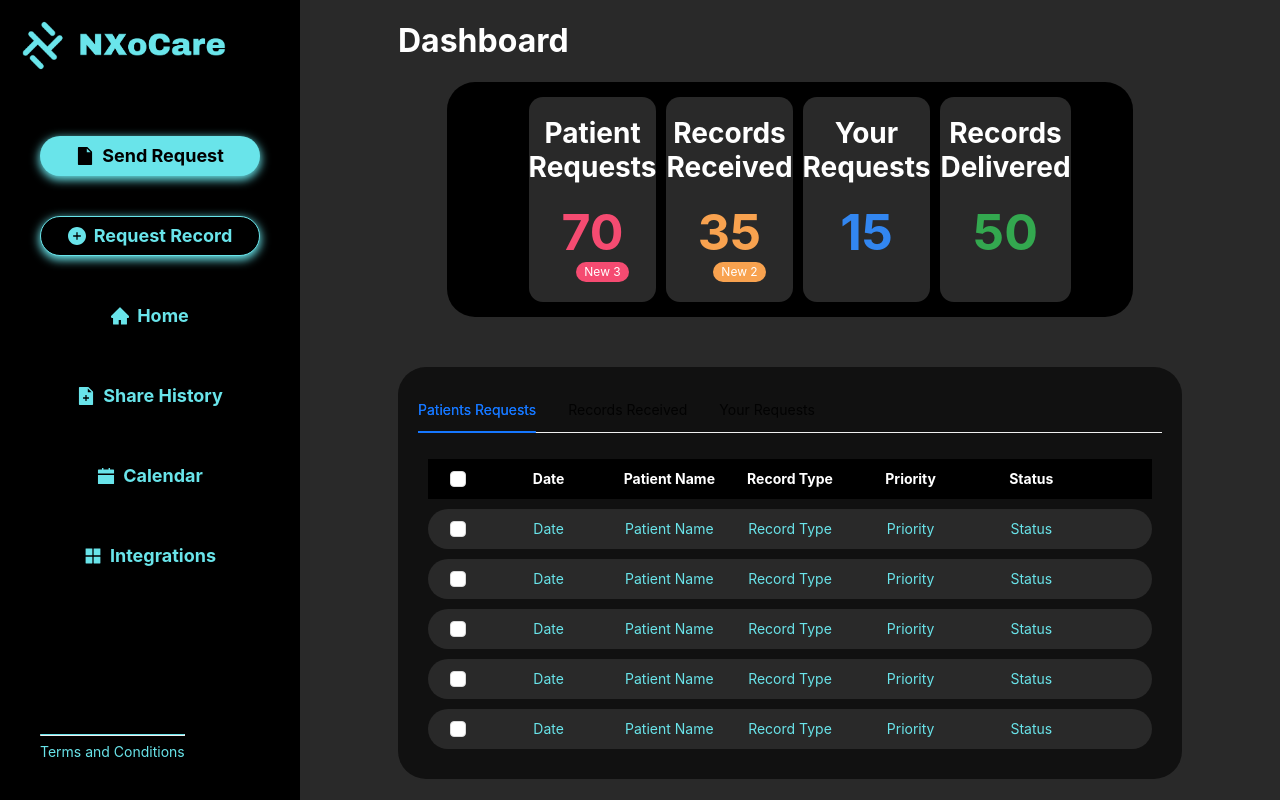
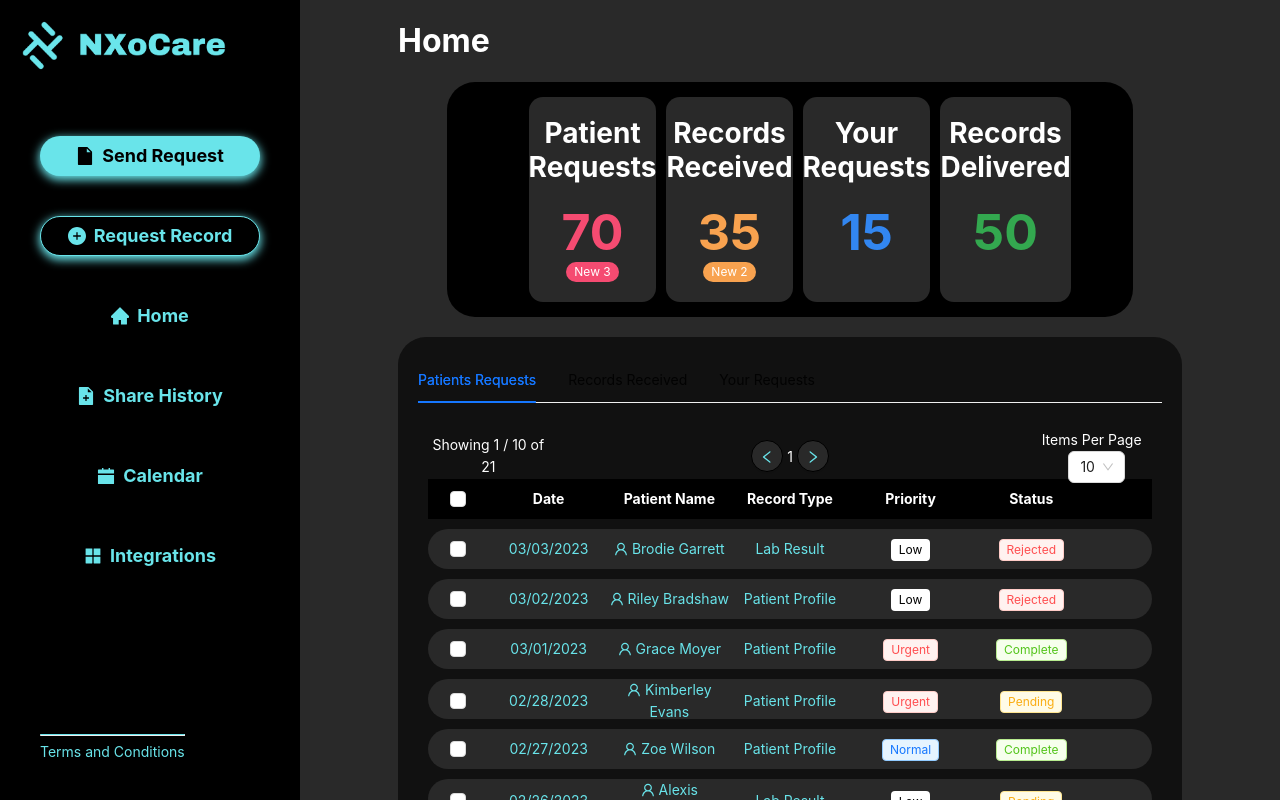
Before and after one commit to CccrizzZ/nxo-provider-app, a React (Create React App) app: page / in a window 1280 px wide. Built offline with nearby package versions, Linux system fonts and the light colour scheme.

Commit message:
added basic paging

```diff
--- a/src/Types/PatientRequest.ts
+++ b/src/Types/PatientRequest.ts
@@ -2,8 +2,8 @@ type PatientRequest = {
   date: string,
   patientName: string,
   patientId: string,
-  recordType: string,
-  priority: string,
+  recordType: 'patientProfile' | 'labResult' | 'doctorsNote',
+  priority: 'emergency' | 'medium' | 'low',
   status: 'pending' | 'complete' | 'rejected',
 }
 
--- a/src/components/Home.tsx
+++ b/src/components/Home.tsx
@@ -2,20 +2,19 @@ import React, { useState } from 'react'
 import '../styles/Home.css'
 import {
   Badge,
-  Card,
   Tabs,
-  Col,
-  Row,
-  Checkbox
-} from 'antd';
-import type { TabsProps } from 'antd';
-import PatientRequest from '../Types/PatientRequest';
-import nxoStyle from '../styles/nxo-styles';
+} from 'antd'
+import type { TabsProps } from 'antd'
+import PatientRequest from '../Types/PatientRequest'
+import PatientRequests from './PatientRequests'
+import nxoStyle from '../styles/nxo-styles'
 
 const homeStyle: React.CSSProperties = {
   backgroundColor: '#292929',
   color: '#FFFFFF',
-  height: '100vh'
+  height: '100vh',
+  overflowY: 'scroll',
+  paddingBottom: '20px'
 }
 
 const headerStyle: React.CSSProperties = {
@@ -38,7 +37,7 @@ const recordBoxStyle: React.CSSProperties = {
   margin: 'auto',
   width: '80%',
   padding: '20px',
-  marginTop: '50px'
+  marginTop: '20px',
 }
 
 const navBarStyle: React.CSSProperties = {
@@ -49,65 +48,177 @@ const navBarStyle: React.CSSProperties = {
 
 const mockPatientRequestArray: PatientRequest[] = [
   {
-    date: 'mm/dd/yyyy',
+    date: '03/03/2023',
     patientId: '1',
-    patientName: 'John Doe',
-    recordType: 'Medical',
-    priority: 'urgent',
+    patientName: 'Brodie Garrett',
+    recordType: 'labResult',
+    priority: 'low',
+    status: 'rejected'
+  },
+  {
+    date: '03/02/2023',
+    patientId: '2',
+    patientName: 'Riley Bradshaw',
+    recordType: 'patientProfile',
+    priority: 'low',
+    status: 'rejected'
+  },
+  {
+    date: '03/01/2023',
+    patientId: '3',
+    patientName: 'Grace Moyer',
+    recordType: 'patientProfile',
+    priority: 'emergency',
+    status: 'complete'
+  },
+  {
+    date: '02/28/2023',
+    patientId: '4',
+    patientName: 'Kimberley Evans',
+    recordType: 'patientProfile',
+    priority: 'emergency',
     status: 'pending'
   },
   {
-    date: 'mm/dd/yyyy',
-    patientId: '1',
-    patientName: 'John Doe',
-    recordType: 'Medical',
-    priority: 'urgent',
+    date: '02/27/2023',
+    patientId: '5',
+    patientName: 'Zoe Wilson',
+    recordType: 'patientProfile',
+    priority: 'medium',
+    status: 'complete'
+  },
+  {
+    date: '02/26/2023',
+    patientId: '6',
+    patientName: 'Alexis Mclaughlin',
+    recordType: 'labResult',
+    priority: 'low',
     status: 'pending'
   },
   {
-    date: 'mm/dd/yyyy',
-    patientId: '1',
-    patientName: 'John Doe',
-    recordType: 'Medical',
-    priority: 'urgent',
+    date: '02/25/2023',
+    patientId: '7',
+    patientName: 'Marilyn Stuart',
+    recordType: 'doctorsNote',
+    priority: 'medium',
     status: 'pending'
   },
   {
-    date: 'mm/dd/yyyy',
-    patientId: '1',
-    patientName: 'John Doe',
-    recordType: 'Medical',
-    priority: 'urgent',
+    date: '02/24/2023',
+    patientId: '8',
+    patientName: 'Jeffrey Sutherland',
+    recordType: 'labResult',
+    priority: 'low',
     status: 'pending'
   },
   {
-    date: 'mm/dd/yyyy',
-    patientId: '1',
-    patientName: 'John Doe',
-    recordType: 'Medical',
-    priority: 'urgent',
+    date: '02/23/2023',
+    patientId: '9',
+    patientName: 'Asiya Johnson',
+    recordType: 'doctorsNote',
+    priority: 'medium',
     status: 'pending'
   },
   {
-    date: 'mm/dd/yyyy',
-    patientId: '1',
-    patientName: 'John Doe',
-    recordType: 'Medical',
-    priority: 'urgent',
+    date: '02/22/2023',
+    patientId: '10',
+    patientName: 'Simon Greene',
+    recordType: 'doctorsNote',
+    priority: 'medium',
     status: 'pending'
   },
   {
-    date: 'mm/dd/yyyy',
-    patientId: '1',
-    patientName: 'John Doe',
-    recordType: 'Medical',
-    priority: 'urgent',
+    date: '02/21/2023',
+    patientId: '11',
+    patientName: 'Aleena Davidson',
+    recordType: 'doctorsNote',
+    priority: 'medium',
+    status: 'pending'
+  },
+  {
+    date: '02/21/2023',
+    patientId: '11',
+    patientName: 'Aleena Davidson',
+    recordType: 'doctorsNote',
+    priority: 'medium',
+    status: 'pending'
+  },
+  {
+    date: '02/21/2023',
+    patientId: '11',
+    patientName: 'Aleena Davidson',
+    recordType: 'doctorsNote',
+    priority: 'medium',
+    status: 'pending'
+  },
+  {
+    date: '02/21/2023',
+    patientId: '11',
+    patientName: 'Aleena Davidson',
+    recordType: 'doctorsNote',
+    priority: 'medium',
+    status: 'pending'
+  },
+  {
+    date: '02/21/2023',
+    patientId: '11',
+    patientName: 'Aleena Davidson',
+    recordType: 'doctorsNote',
+    priority: 'medium',
+    status: 'pending'
+  },
+  {
+    date: '02/21/2023',
+    patientId: '11',
+    patientName: 'Aleena Davidson',
+    recordType: 'doctorsNote',
+    priority: 'medium',
+    status: 'pending'
+  },
+  {
+    date: '02/21/2023',
+    patientId: '11',
+    patientName: 'Aleena Davidson',
+    recordType: 'doctorsNote',
+    priority: 'medium',
+    status: 'pending'
+  },
+  {
+    date: '02/21/2023',
+    patientId: '11',
+    patientName: 'Aleena Davidson',
+    recordType: 'doctorsNote',
+    priority: 'medium',
+    status: 'pending'
+  },
+  {
+    date: '02/21/2023',
+    patientId: '11',
+    patientName: 'Aleena Davidson',
+    recordType: 'doctorsNote',
+    priority: 'medium',
+    status: 'pending'
+  },
+  {
+    date: '02/21/2023',
+    patientId: '11',
+    patientName: 'Aleena Davidson',
+    recordType: 'doctorsNote',
+    priority: 'medium',
+    status: 'pending'
+  },
+  {
+    date: '02/21/2023',
+    patientId: '11',
+    patientName: 'Aleena Davidson',
+    recordType: 'doctorsNote',
+    priority: 'medium',
     status: 'pending'
   },
 ]
 
-const Home = (): JSX.Element => {
-  const [patientsRequestsArr, setPatientRequestsArr] = useState<PatientRequest[]>(mockPatientRequestArray)
+const Home: React.FC = (): JSX.Element => {
+  const [patientsRequestsArr] = useState<PatientRequest[]>(mockPatientRequestArray)
 
   const onChangeTab = (): void => {
 
@@ -136,86 +247,8 @@ const Home = (): JSX.Element => {
           {newValue === undefined ? null : <Badge style={{
             boxShadow: 'none',
             position: 'sticky',
-            marginLeft: '20px',
             marginBottom: '20px',
           }} color={valColor} count={'New ' + newValue}/>}
-        </div>
-      </div>
-    )
-  }
-
-  const renderPatientRequest = () => {
-    const colStyle: React.CSSProperties = {
-      alignSelf: 'center',
-    }
-    const renderSingleRequest = () => {
-      return (
-        <Row style={{
-          backgroundColor: '#292929',
-          margin: '10px',
-          borderRadius: '2em',
-          height: '40px',
-        }}>
-          <Col span={2} style={colStyle}>
-            <Checkbox onChange={()=>{}}/>
-          </Col>
-          <Col span={4} style={colStyle}>
-              Date
-          </Col>
-          <Col span={4} style={colStyle}>
-            Patient Name
-          </Col>
-          <Col span={4} style={colStyle}>
-            Record Type
-          </Col>
-          <Col span={4} style={colStyle}>
-            Priority
-          </Col>
-          <Col span={4} style={colStyle}>
-            Status
-          </Col>
-        </Row>
-      )
-    }
-
-    return (
-      <div>
-        <div>
-          <Row style={{
-            backgroundColor: '#000',
-            color: '#fff',
-            margin: '10px',
-            height: '40px',
-            textAlign: 'center',
-            fontWeight: 'bold',
-          }}>
-            <Col span={2} style={colStyle}>
-              <Checkbox onChange={()=>{}}/>
-            </Col>
-            <Col span={4} style={colStyle}>
-              Date
-            </Col>
-            <Col span={4} style={colStyle}>
-              Patient Name
-            </Col>
-            <Col span={4} style={colStyle}>
-              Record Type
-            </Col>
-            <Col span={4} style={colStyle}>
-              Priority
-            </Col>
-            <Col span={4} style={colStyle}>
-              Status
-            </Col>
-          </Row>
-        </div>
-        <div>
-          {renderSingleRequest()}
-          {renderSingleRequest()}
-          {renderSingleRequest()}
-          {renderSingleRequest()}
-          {renderSingleRequest()}
-
         </div>
       </div>
     )
@@ -225,7 +258,7 @@ const Home = (): JSX.Element => {
     {
       key: '1',
       label: `Patients Requests`,
-      children: renderPatientRequest(),
+      children: <PatientRequests requestArr={patientsRequestsArr} />,
     },
     {
       key: '2',
@@ -240,10 +273,10 @@ const Home = (): JSX.Element => {
   ];
 
   return (
-    <div style={homeStyle}>
+    <div className='home' style={homeStyle}>
       <div style={navBarStyle}></div>
       <div style={headerStyle}>
-        <h1 style={{fontSize:'32px'}}>Dashboard</h1>
+        <h1 style={{fontSize:'32px'}}>Home</h1>
       </div>
       <div style={cardGroupStyle}>
         <div style={{margin: 'auto', width: '80%', display: 'flex'}}>
--- /dev/null
+++ b/src/components/PatientRequests.tsx
@@ -0,0 +1,209 @@
+import React, { useState, useEffect } from 'react'
+import {
+  Badge,
+  Col,
+  Row,
+  Checkbox,
+  Select,
+  Tag,
+  Button
+} from 'antd'
+import {
+  UserOutlined,
+  RightOutlined,
+  LeftOutlined
+} from '@ant-design/icons'
+import nxoStyle from '../styles/nxo-styles'
+import PatientRequest from '../Types/PatientRequest'
+
+type patientRequestProps = {
+  requestArr: PatientRequest[]
+}
+
+const PatientRequests: React.FC<patientRequestProps> = ({requestArr}) => {
+  const [itemsPerPage, setItemsPerPage] = useState<number>(10)
+  const [currentPage, setCurrentPage] = useState<number>(0)
+  const [totalPage, setTotalPage] = useState<number>(Math.ceil(requestArr.length / itemsPerPage))
+  const [checkAll, setCheckAll] = useState<boolean>(false);
+  const [slicedArr] = useState<Array<PatientRequest[]>>()
+
+  useEffect(() => {
+
+  })
+
+  const sliceDataIntoArr = () => {
+    for (let i = 0; i < totalPage; i++) {
+      // slicedArr.push(requestArr.slice(i * itemsPerPage, itemsPerPage))
+      console.log(slicedArr)
+    }
+  }
+
+  const colStyle: React.CSSProperties = {
+    alignSelf: 'center',
+  }
+
+  const tagStyle: React.CSSProperties = {
+    margin: '0'
+  }
+
+  const pageButtonStyle: React.CSSProperties = {
+    backgroundColor: nxoStyle.darkColor,
+    color: nxoStyle.LightNxoColor,
+    border: '1px solid black'
+  }
+
+  const nextPage = (): void => {
+    if (currentPage < totalPage - 1) {
+      setCurrentPage(currentPage + 1)
+    }
+  }
+
+  const prevPage = (): void => {
+    if(currentPage > 0) {
+      setCurrentPage(currentPage - 1)
+    }
+  };
+
+  const renderStatusTag = (tag: string) => {
+    switch (tag) {
+      case 'pending':
+        return <Tag color="warning" style={tagStyle}>Pending</Tag>
+      case 'complete':
+        return <Tag color="success" style={tagStyle}>Complete</Tag>
+      case 'rejected':
+        return <Tag color="error" style={tagStyle}>Rejected</Tag>
+    }
+  }
+
+  const renderPriorityTag = (tag: string) => {
+    switch (tag) {
+      case 'emergency':
+        return <Tag color="error" style={tagStyle}>Urgent</Tag>
+      case 'medium':
+        return <Tag color="processing" style={tagStyle}>Normal</Tag>
+      case 'low':
+        return <Tag color="#fff" style={{color: '#000' , ...tagStyle}}>Low</Tag>
+    }
+  }
+
+  const renderRecordType = (recordType: string) => {
+    switch (recordType) {
+      case 'patientProfile':
+        return 'Patient Profile'
+      case 'labResult':
+        return 'Lab Result'
+      case 'doctorsNote' :
+        return 'Doctors Note'
+    }
+  }
+
+  const renderSingleRequest = (request: PatientRequest, key: number) => {
+    return (
+      <Row key={key} style={{
+        backgroundColor: '#292929',
+        margin: '10px',
+        borderRadius: '2em',
+        height: '40px',
+      }}>
+        <Col span={2} style={colStyle}>
+          <Checkbox onChange={()=>{}}/>
+        </Col>
+        <Col span={4} style={colStyle}>
+          {request.date}
+        </Col>
+        <Col span={4} style={colStyle}>
+          <UserOutlined />
+          {' ' + request.patientName}
+        </Col>
+        <Col span={4} style={colStyle}>
+          {renderRecordType(request.recordType)}
+        </Col>
+        <Col span={4} style={colStyle}>
+          {renderPriorityTag(request.priority)}
+        </Col>
+        <Col span={4} style={colStyle}>
+          {renderStatusTag(request.status)}
+        </Col>
+      </Row>
+    )
+  }
+
+  const renderPage = () => {
+    const arr = requestArr.slice(currentPage * itemsPerPage, itemsPerPage)
+    return arr.map((item, key) => renderSingleRequest(item, key))
+  }
+
+  const onChangeItemsPerPage = (value: number) => {
+    setItemsPerPage(Number(value))
+    setTotalPage(Math.ceil(requestArr.length / value))
+    setCurrentPage(0)
+  }
+
+  return (
+    <div>
+      <Row style={{
+        color: '#fff',
+        margin: '10px',
+        height: '40px',
+        textAlign: 'center',
+      }}>
+        <Col span={4} style={colStyle}>
+          Showing {currentPage * itemsPerPage + 1} / {currentPage + 1 === totalPage ? requestArr.length : (currentPage * itemsPerPage) + itemsPerPage} of {requestArr.length}
+        </Col>
+        <Col span={16} style={colStyle}>
+          <Button style={pageButtonStyle} shape="round" icon={<LeftOutlined />} size="middle" onClick={prevPage} />
+          {` ${currentPage + 1} `}
+          <Button style={pageButtonStyle} shape="round" icon={<RightOutlined />} size="middle" onClick={nextPage} />
+        </Col>
+        <Col span={4} style={colStyle}>
+          Items Per Page
+          <Select
+            style={{marginLeft: '10px'}}
+            defaultValue={10}
+            onChange={onChangeItemsPerPage}
+            options={[
+              { value: '5', label: '5' },
+              { value: '10', label: '10' },
+              { value: '20', label: '20' },
+              { value: '40', label: '40' }
+            ]}
+          />
+        </Col>
+      </Row>
+      <Row style={{
+        backgroundColor: '#000',
+        color: '#fff',
+        margin: '10px',
+        height: '40px',
+        textAlign: 'center',
+        fontWeight: 'bold',
+      }}>
+        <Col span={2} style={colStyle}>
+          <Checkbox onChange={()=>{}}/>
+        </Col>
+        <Col span={4} style={colStyle}>
+          Date
+        </Col>
+        <Col span={4} style={colStyle}>
+          Patient Name
+        </Col>
+        <Col span={4} style={colStyle}>
+          Record Type
+        </Col>
+        <Col span={4} style={colStyle}>
+          Priority
+        </Col>
+        <Col span={4} style={colStyle}>
+          Status
+        </Col>
+      </Row>
+      <div>
+        {renderPage()}
+      </div>
+      <div>
+      </div>
+    </div>
+  )
+}
+
+export default PatientRequests;
--- a/src/styles/Home.css
+++ b/src/styles/Home.css
@@ -0,0 +1,12 @@
+.home::-webkit-scrollbar {
+    width: 10px;
+}
+
+.home::-webkit-scrollbar-track {
+    box-shadow: inset 0 0 5px grey;
+    border-radius: 10px;
+}
+.home::-webkit-scrollbar-thumb {
+    background: #111;
+    border-radius: 10px;
+  }
```
